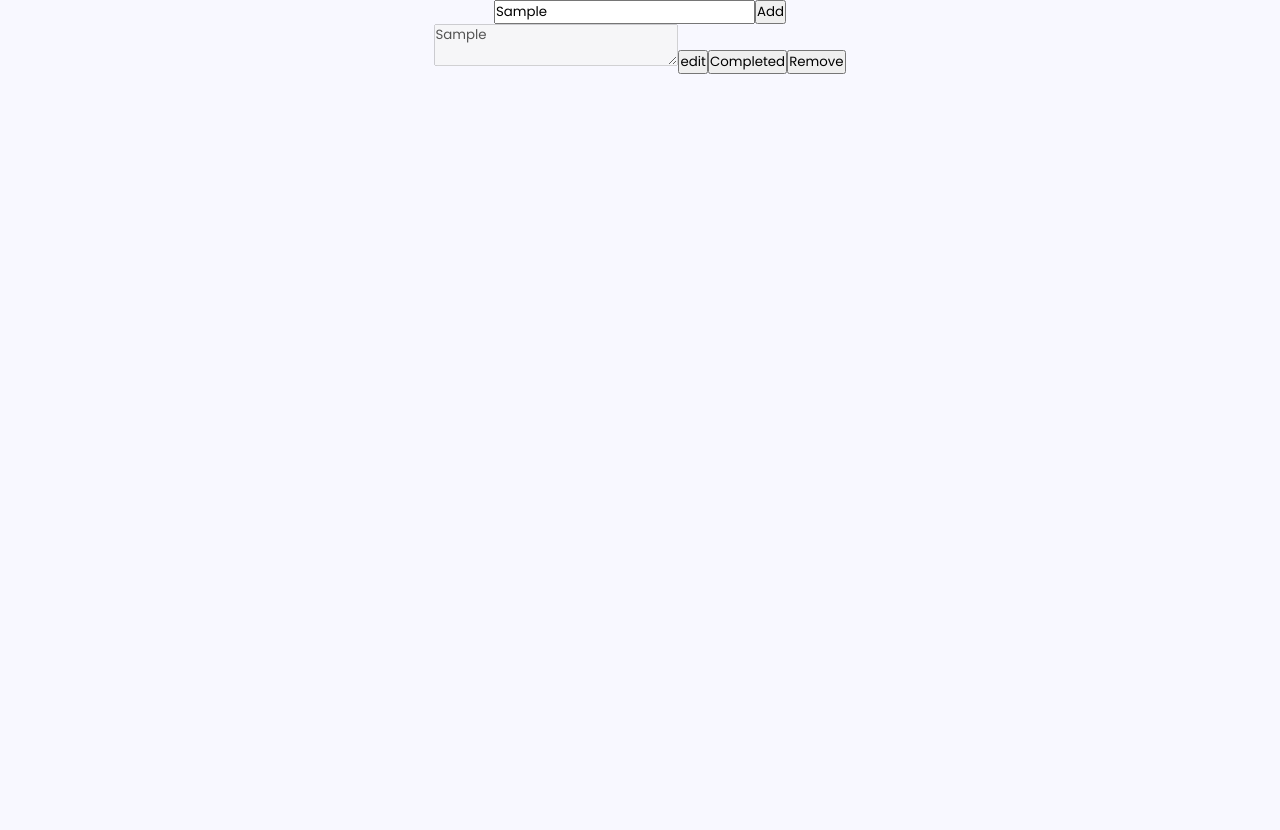
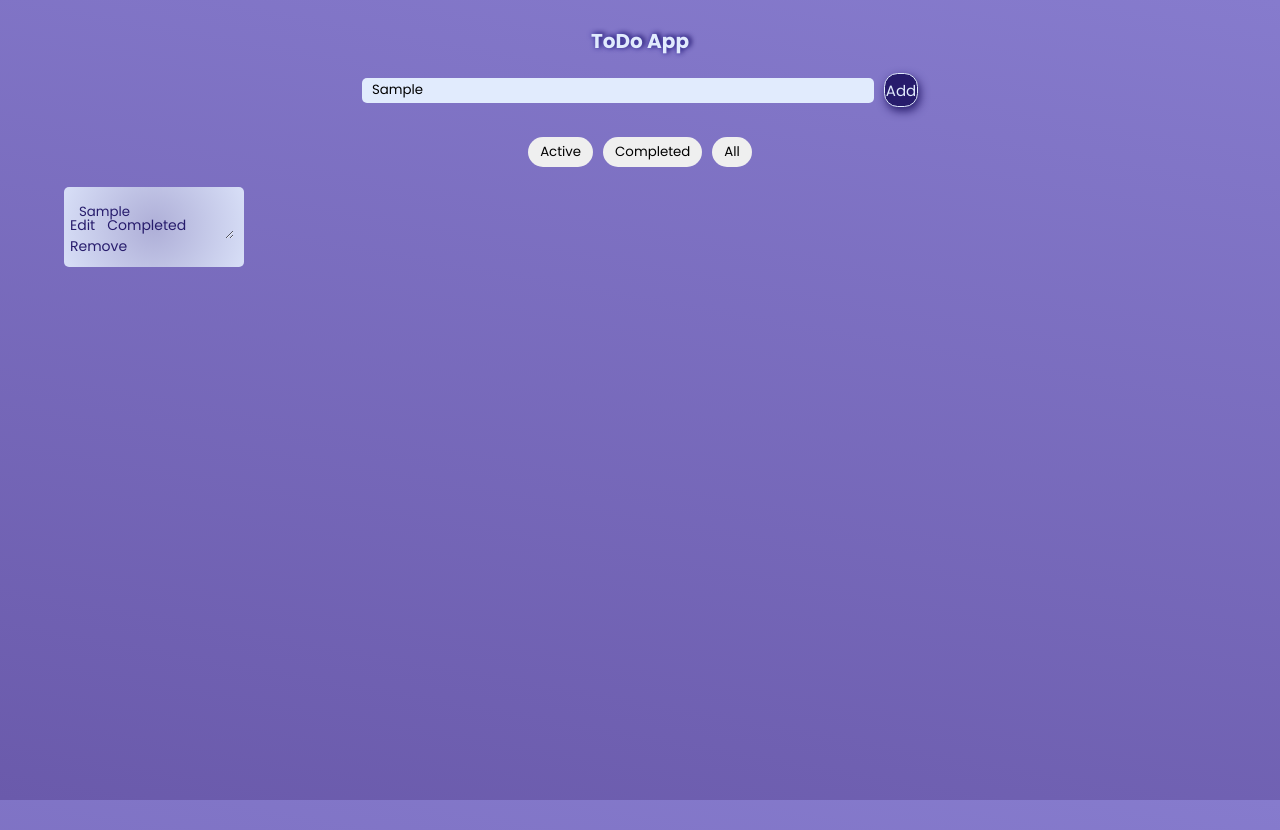
Before and after one commit to ShaifArfan/react-todo-app, a React (Create React App) app: page / in a window 1280 px wide. Both pictures are taken after typing "Sample" into the empty fields and a click on the button "Add". Before the commit the page ends 800 px from the top, so only its background shows below. Built offline with nearby package versions, Linux system fonts and the light colour scheme; a web font is replaced by a local one.

Commit message:
add cleaning input functionality

```diff
--- a/src/App.js
+++ b/src/App.js
@@ -1,12 +1,16 @@
 import React, { Provider } from "react";
 
-import "./App.css";
+// import "./App.css";
+import "./css/main.css";
+import { DisplayTodosContainer } from "./containers/DisplayTodosContainer";
 import { TodosContainer } from "./containers/TodosContainer";
 
 export const App = () => {
     return (
         <div className="App">
+            <h1>ToDo App</h1>
             <TodosContainer />
+            <DisplayTodosContainer />
         </div>
     );
 };
--- a/src/components/DisplayTodos.js
+++ b/src/components/DisplayTodos.js
@@ -1,15 +1,64 @@
-import React,{useState} from "react";
+import React, { useState } from "react";
+import { TodoItem } from "./TodoItem";
 
 export const DisplayTodos = (props) => {
-    const [sort,setSort]=useState('active')
-    return(
-    <div className="displaytodos">
-        <div className="buttons">
-            <button onClick={()=>setSort('active')}>Active</button>
-            <button onClick={()=>setSort('completed')}>Completed</button>
-            <button onClick={()=>setSort('all')}>All</button>
+    const [sort, setSort] = useState("active");
+
+    let todosCase;
+    if (sort === "active") {
+        todosCase =
+            props.activeTodos.length > 0
+                ? props.activeTodos.map((todo) => (
+                      <TodoItem
+                          key={todo.id}
+                          {...todo}
+                          removeTodo={props.removeTodo}
+                          updateTodo={props.updateTodo}
+                          completeTodo={props.completeTodo}
+                      />
+                  ))
+                : null;
+    } else if (sort === "completed") {
+        todosCase =
+            props.completedTodos.length > 0
+                ? props.completedTodos.map((todo) => (
+                      <TodoItem
+                          key={todo.id}
+                          {...todo}
+                          removeTodo={props.removeTodo}
+                          updateTodo={props.updateTodo}
+                          completeTodo={props.completeTodo}
+                      />
+                  ))
+                : null;
+    } else if (sort === "all") {
+        todosCase =
+            props.todos.length > 0 ? (
+                props.todos.map((todo) => (
+                    <TodoItem
+                        key={todo.id}
+                        {...todo}
+                        removeTodo={props.removeTodo}
+                        updateTodo={props.updateTodo}
+                        completeTodo={props.completeTodo}
+                    />
+                ))
+            ) : (
+                <p>Nothing ToDo!</p>
+            );
+        // null;
+    } else {
+        <p>Error?!</p>;
+    }
+
+    return (
+        <div className="displaytodos">
+            <div className="buttons">
+                <button onClick={() => setSort("active")}>Active</button>
+                <button onClick={() => setSort("completed")}>Completed</button>
+                <button onClick={() => setSort("all")}>All</button>
+            </div>
+            <ul>{todosCase}</ul>
         </div>
-        <ul>{props.todos.length > 0&& sort==='active'?}</ul>
-    </div>
-);
-}
+    );
+};
--- a/src/components/TodoItem.js
+++ b/src/components/TodoItem.js
@@ -3,6 +3,7 @@ import React, { useState, useRef } from "react";
 export const TodoItem = ({
     id,
     item,
+    completed,
     removeTodo,
     updateTodo,
     completeTodo,
@@ -49,20 +50,27 @@ export const TodoItem = ({
 
     let whichButton;
     if (button) {
-        whichButton = <button onClick={changeFocus}>edit</button>;
+        whichButton = <button onClick={changeFocus}>Edit</button>;
     } else {
         whichButton = (
             <button onClick={() => save(id, inputRef.current.value)}>
-                save
+                Save
             </button>
         );
     }
     return (
-        <li>
+        <li className="card">
             <textarea ref={inputRef} disabled={inputRef} defaultValue={item} />
-            {whichButton}
-            <button onClick={() => handleCompleteClick(id)}>Completed</button>
-            <button onClick={() => handleRemoveClick(id)}>Remove</button>
+            <div className="btns">
+                {whichButton}
+                {completed === false ? (
+                    <button onClick={() => handleCompleteClick(id)}>
+                        Completed
+                    </button>
+                ) : null}
+                <button onClick={() => handleRemoveClick(id)}>Remove</button>
+            </div>
+            {completed && <span className="completed">Done</span>}
         </li>
     );
 };
--- a/src/components/Todos.js
+++ b/src/components/Todos.js
@@ -1,6 +1,5 @@
 import React, { useState } from "react";
 import { v4 } from "uuid";
-import { TodoItem } from "./TodoItem";
 
 export const Todos = (props) => {
     const [todo, setTodo] = useState("");
@@ -10,12 +9,15 @@ export const Todos = (props) => {
         setTodo(e.target.value);
     };
 
-    const handleAddClick = () => {
-        return props.addTodo({
+    const handleAddClick = (e) => {
+        const todoObj = {
             id: v4(),
             item: todo,
             completed: false,
-        });
+        };
+        e.target.value = "lalalal";
+        console.log(e.target.value);
+        return props.addTodo(todoObj);
     };
     // console.log("props: ", props);
 
@@ -23,26 +25,13 @@ export const Todos = (props) => {
         <div className="addTodos">
             <input
                 type="text"
+                name="inputTodo"
+                className="todo-input"
                 onChange={(e) => handleChange(e)}
-                className="todo-input"
             />
-            <button className="add-btn" onClick={() => handleAddClick()}>
+            <button className="add-btn" onClick={(e) => handleAddClick(e)}>
                 Add
             </button>
-            <br />
-            <ul>
-                {props.todos.map((todo) => {
-                    return (
-                        <TodoItem
-                            key={todo.id}
-                            {...todo}
-                            removeTodo={props.removeTodo}
-                            updateTodo={props.updateTodo}
-                            completeTodo={props.completeTodo}
-                        />
-                    );
-                })}
-            </ul>
         </div>
     );
 };
--- a/src/containers/DisplayTodosContainer.js
+++ b/src/containers/DisplayTodosContainer.js
@@ -1,11 +1,25 @@
 import { connect } from "react-redux";
+import { getTodos, getActive, getCompleted } from "../redux/selector";
 import { DisplayTodos } from "../components/DisplayTodos";
+import {
+    addTodos,
+    removeTodos,
+    updateTodos,
+    completeTodos,
+} from "../redux/reducer";
 
 const mapState = (state) => ({
     todos: getTodos(state),
+    activeTodos: getActive(state),
+    completedTodos: getCompleted(state),
 });
 
-const mapDispatch = (dispatch) => ({});
+const mapDispatch = (dispatch) => ({
+    addTodo: (obj) => dispatch(addTodos(obj)),
+    removeTodo: (id) => dispatch(removeTodos(id)),
+    updateTodo: (obj) => dispatch(updateTodos(obj)),
+    completeTodo: (id) => dispatch(completeTodos(id)),
+});
 
 export const DisplayTodosContainer = connect(
     mapState,
--- a/src/containers/TodosContainer.js
+++ b/src/containers/TodosContainer.js
@@ -9,7 +9,6 @@ import {
 import { getTodos } from "../redux/selector";
 
 const mapState = (state) => ({
-    // todos: state,
     todos: getTodos(state),
 });
 
--- a/src/css/main.css
+++ b/src/css/main.css
@@ -65,11 +65,11 @@ body {
   margin-left: 1rem;
   background-color: #271c6c;
   color: #e1ebfd;
-  border-radius: 50%;
-  border: 2px solid #e1ebfd;
+  border-radius: 40%;
+  border: 1px solid #e1ebfd;
   font-size: 1.5rem;
-  width: 3.2rem;
-  height: 3.2rem;
+  width: 3.4rem;
+  height: 3.4rem;
   cursor: pointer;
   box-shadow: 2px 4px 10px #271c6c;
 
--- a/src/redux/selector.js
+++ b/src/redux/selector.js
@@ -1 +1,7 @@
 export const getTodos = (state) => state;
+
+export const getActive = (state) =>
+    state.filter((todo) => todo.completed === false);
+
+export const getCompleted = (state) =>
+    state.filter((todo) => todo.completed === true);
```
